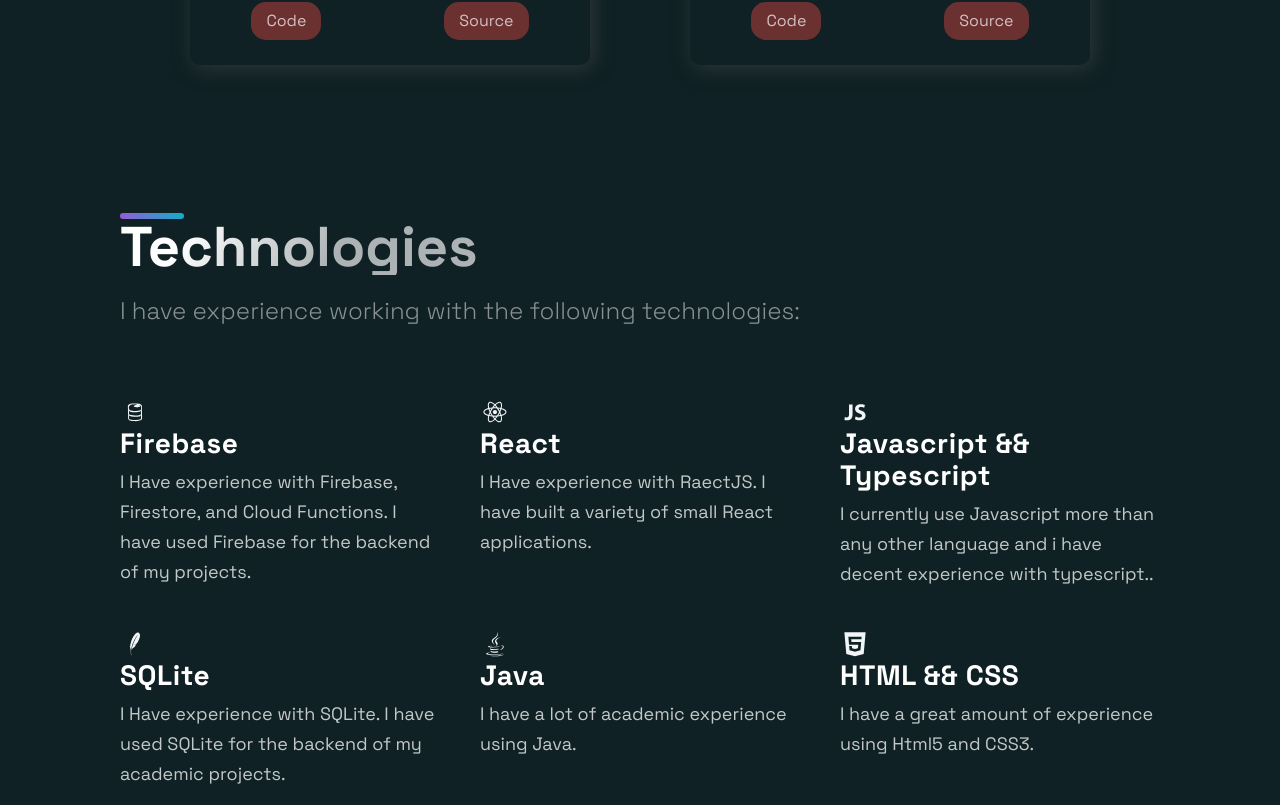
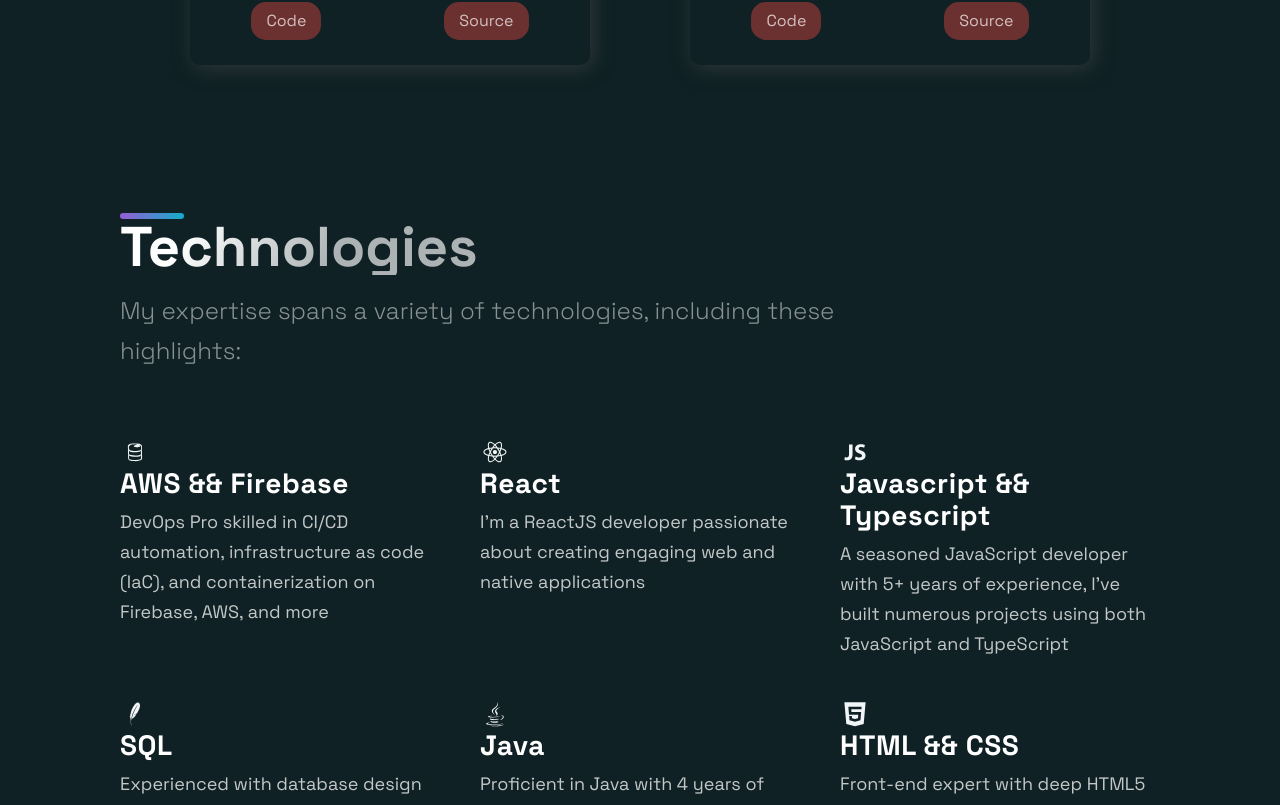
Before and after one commit to ThatoEmeka/PortfolioSite_ReactJS, a Next.js app: page / in a window 1280 px wide. Shown: the part 1990-2795 px from the top of the page. Built offline with nearby package versions, Linux system fonts and the light colour scheme.

Commit message:
Updated all content to 2024 JAN

```diff
--- a/src/components/Acomplishments/Acomplishments.js
+++ b/src/components/Acomplishments/Acomplishments.js
@@ -4,10 +4,10 @@
 import { Box, Boxes, BoxNum, BoxText } from './AcomplishmentsStyles';
 
 const data = [
-  { number: 2, text: 'Commercial Clinets'},
-  { number: 4, text: 'Projects currently being used by clients', },
+  { number: 8, text: 'Commercial Clinets'},
+  { number: 6, text: 'Projects currently being used by clients', },
   { number: 155, text: ' Github Contributions in 2021', },
-  { number: 3, text: 'Years as a developer', }
+  { number: 5, text: 'Years Software Engineer Expreince', }
 ];
 
 const Acomplishments = () => (
--- a/src/components/Footer/Footer.js
+++ b/src/components/Footer/Footer.js
@@ -25,18 +25,18 @@
       <LinkList>
         <LinkColumn>
           <LinkTitle>Call</LinkTitle>
-          <LinkItem href="tel:(+27) 83-282-2239">083-282-2239</LinkItem>
+          <LinkItem href="tel:(+27) 69-471-4292">069-471-4292</LinkItem>
         </LinkColumn>
         <LinkColumn>
           <LinkTitle>Email</LinkTitle>
-          <LinkItem href="mailto:thatonwamadi@gmail.com">
-            thatonwamadi@gmail
+          <LinkItem href="mailto:thato@inevitabletech.co.za">
+            thato@inevitabletech.co.za
           </LinkItem>
         </LinkColumn>
       </LinkList>
 
       <SocialIconsContainer>
-        <CompanyContainer>Certified Blitz Boy</CompanyContainer>
+        <CompanyContainer>Certified Cyber Security Guru</CompanyContainer>
 
         <SocialContainer>
           <SocialIcons href="https://github.com/ThatoEmeka">
--- a/src/components/Hero/Hero.js
+++ b/src/components/Hero/Hero.js
@@ -14,14 +14,14 @@
     <LeftSection>
       <SectionTitle>
         Welcome To <br />
-        My ReactJS Portfolio Site
+        My Portfolio Site
       </SectionTitle>
       <SectionText>
         <Typewriter
           onInit={(typewriter) => {
             typewriter
               .typeString(
-                "Hi ! I am Emeka Thato Nwamadi. A inspired and passionate javascript developer."
+                "Hi ! I am Emeka Thato Nwamadi. A inspired and passionate Software Engineer."
               )
               .start();
           }}
--- a/src/components/Technologies/Technologies.js
+++ b/src/components/Technologies/Technologies.js
@@ -29,16 +29,15 @@
     <SectionDivider />
     <SectionTitle>Technologies</SectionTitle>
     <SectionText>
-      I have experience working with the following technologies:
+      My expertise spans a variety of technologies, including these highlights:
     </SectionText>
     <List>
       <ListItem>
         <DiFirebase size="3rem" />
         <ListContainer>
-          <ListTitle>Firebase</ListTitle>
+          <ListTitle>AWS && Firebase</ListTitle>
           <ListParagraph>
-            I Have experience with Firebase, Firestore, and Cloud Functions. I
-            have used Firebase for the backend of my projects.
+            DevOps Pro skilled in CI/CD automation, infrastructure as code (IaC), and containerization on Firebase, AWS, and more
           </ListParagraph>
         </ListContainer>
       </ListItem>
@@ -48,8 +47,7 @@
         <ListContainer>
           <ListTitle>React</ListTitle>
           <ListParagraph>
-            I Have experience with RaectJS. I have built a variety of small
-            React applications.
+          I'm a ReactJS developer passionate about creating engaging web and native applications
           </ListParagraph>
         </ListContainer>
       </ListItem>
@@ -59,8 +57,7 @@
         <ListContainer>
           <ListTitle>Javascript && Typescript</ListTitle>
           <ListParagraph>
-            I currently use Javascript more than any other language and i have
-            decent experience with typescript..
+          A seasoned JavaScript developer with 5+ years of experience, I've built numerous projects using both JavaScript and TypeScript
           </ListParagraph>
         </ListContainer>
       </ListItem>
@@ -68,10 +65,9 @@
       <ListItem>
         <DiSqllite size="3rem" />
         <ListContainer>
-          <ListTitle>SQLite</ListTitle>
+          <ListTitle>SQL</ListTitle>
           <ListParagraph>
-            I Have experience with SQLite. I have used SQLite for the backend of
-            my academic projects.
+          Experienced with database design and integration, having built multiple projects with SQL backends
           </ListParagraph>
         </ListContainer>
       </ListItem>
@@ -81,7 +77,7 @@
         <ListContainer>
           <ListTitle>Java</ListTitle>
           <ListParagraph>
-            I have a lot of academic experience using Java.
+          Proficient in Java with 4 years of experience, including expertise in Spring Framework and REST API development
           </ListParagraph>
         </ListContainer>
       </ListItem>
@@ -91,7 +87,7 @@
         <ListContainer>
           <ListTitle>HTML && CSS</ListTitle>
           <ListParagraph>
-            I have a great amount of experience using Html5 and CSS3.
+          Front-end expert with deep HTML5 and CSS3 proficiency, including advanced techniques like CSS Grid, Flexbox, and responsive design
           </ListParagraph>
         </ListContainer>
       </ListItem>
@@ -100,7 +96,7 @@
         <DiNodejs size="3rem" />
         <ListContainer>
           <ListTitle>NodeJS</ListTitle>
-          <ListParagraph>I have good experience with Node.</ListParagraph>
+          <ListParagraph>Experienced Node.js developer well-versed in popular libraries and frameworks (Express, MongoDB, etc.)</ListParagraph>
         </ListContainer>
       </ListItem>
 
@@ -109,8 +105,7 @@
         <ListContainer>
           <ListTitle>UI/UX</ListTitle>
           <ListParagraph>
-            I have experience prototyping software like photoshop, adobeXD and
-            Figma.
+          UI/UX design enthusiast with experience using industry-leading tools like Photoshop, Adobe XD, and Figma to bring ideas to life
           </ListParagraph>
         </ListContainer>
       </ListItem>
@@ -120,8 +115,7 @@
         <ListContainer>
           <ListTitle>C#</ListTitle>
           <ListParagraph>
-            I have experience with C#. I have created full stack client
-            applications using C#.
+          Experienced C# developer with a focus on building full-stack .NET applications
           </ListParagraph>
         </ListContainer>
       </ListItem>
--- a/src/components/TimeLine/TimeLine.js
+++ b/src/components/TimeLine/TimeLine.js
@@ -46,15 +46,7 @@
     <Section id="about">
       <SectionTitle>About</SectionTitle>
       <SectionText>
-      Good day I'm not the best at writing about myself, nor am I a poet, but I'm a highly motivated Java Developer with extensive experience in the web development field.
-I have worked on projects where I worked completely
-on front-end development and others where I was in charge of the database infrastructure and
-development. I pride myself on my ability to adapt and learn skills quickly, and I believe it is part of my inquisitive
-nature to absorb information and make sense of that information timeously.
-I have an aptitude for Agile methodologies and development as well as the propensity to go the extra mile
-to ensure that my work is done to the best of my ability. I am goal-driven, focused and able to commit to
-projects allocated to me no matter the size or difficulty. I hope this introductory paragraph about me finds
-you well and that you will be impressed when meeting me in person.
+      I'm a seasoned developer with a passion for crafting scalable, user-centric experiences.  My JavaScript and TypeScript expertise drives the creation of dynamic and responsive front-ends.  Backed by 4+ years of Java experience, I confidently architect robust back-ends and integrate seamlessly with AWS cloud solutions.  I'm adaptable, thrive in Agile environments, and always eager to expand my knowledge. Let's discuss how I can elevate your next project
       </SectionText>
 
 
```
